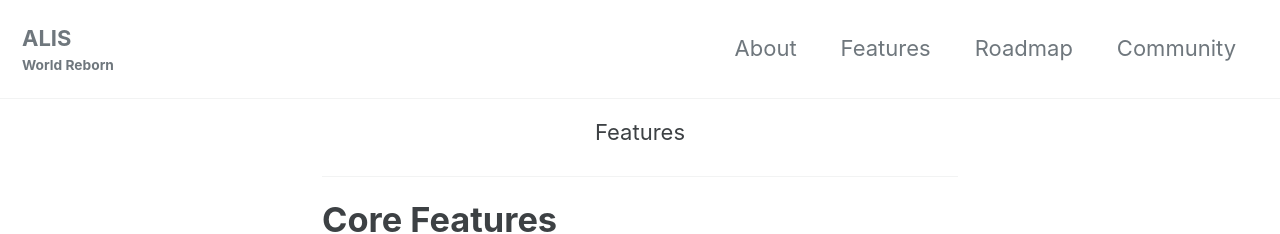
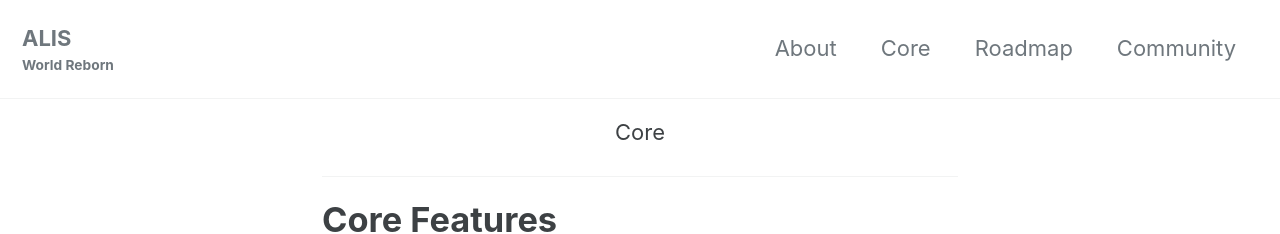
Before and after one commit to fallintodusk/fallintodusk.github.io, a Jekyll site: the page built from _pages/core.md, in a window 1280 px wide. Shown: the top 234 px of the page. Built offline with Jekyll 4.4.1, drawn with Linux system fonts in a browser that asks for light colours; cached includes are drawn as plain includes.

Commit message:
feature to core

```diff
--- a/_data/navigation.yml
+++ b/_data/navigation.yml
@@ -2,8 +2,8 @@
 main:
   - title: "About"
     url: /about/
-  - title: "Features"
-    url: /features/
+  - title: "Core"
+    url: /core/
   - title: "Roadmap"
     url: /roadmap/
   - title: "Community"
--- a/_pages/features.md
+++ b/_pages/core.md
@@ -1,6 +1,6 @@
 ---
-title: "Features"
-permalink: /features/
+title: "Core"
+permalink: /core/
 layout: single
 ---
 
```
